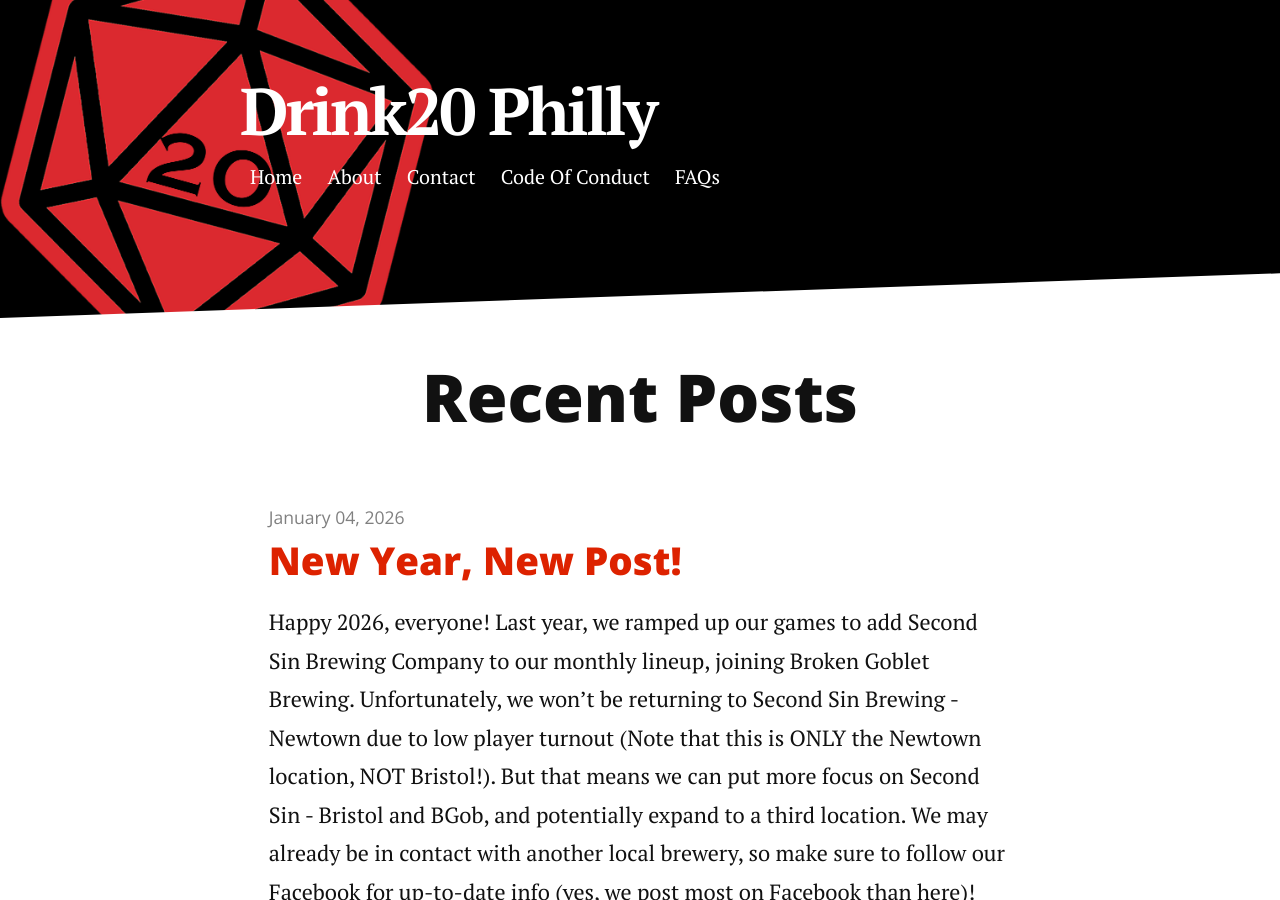
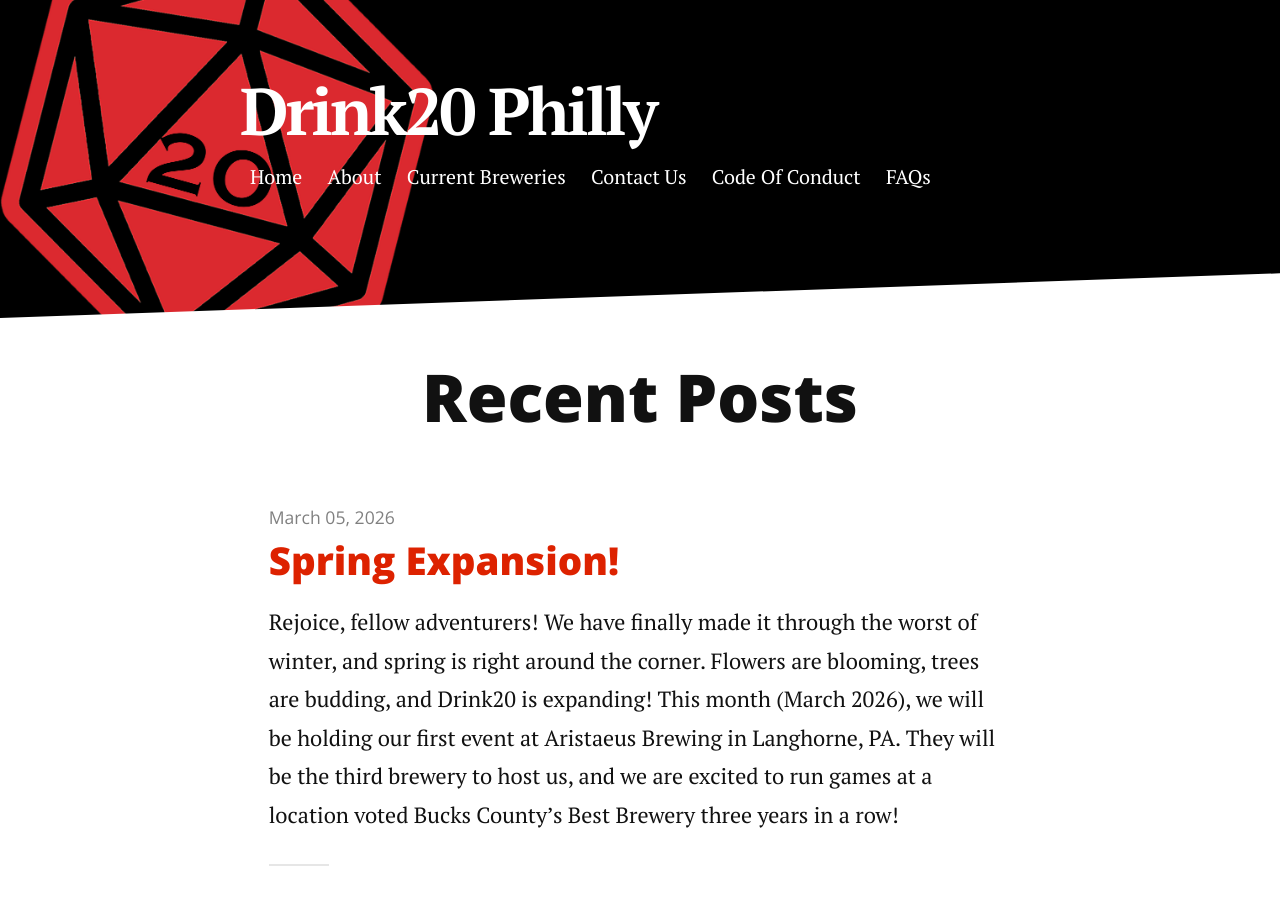
Before and after one commit to jmahlman/drink20.com, a Jekyll site: the page built from index.html, in a window 1280 px wide and 900 px high. Built offline with Jekyll 4.4.1, drawn with Linux system fonts in a browser that asks for light colours; nearby versions of some CDN libraries; the list of posts is cut into pages by our own code.

Commit message:
Big update: Add brewery page, new blog post announcing Aristaeus, update footer to add bluesky

```diff
--- a/_config.yml
+++ b/_config.yml
@@ -24,7 +24,9 @@
       url: /index.html
     - title: About
       url: /about
-    - title: Contact
+    - title: Current Breweries
+      url: /breweries
+    - title: Contact Us
       url: /contact
     - title: Code Of Conduct
       url: /CoC
@@ -33,6 +35,6 @@
 
 social:
     facebook: drink20philly
-    #email: info@drink20.com
+    bluesky: drink20.bsky.social
 
 google_analytics: "G-L3SCGD6NDM"
--- a/_includes/footer.html
+++ b/_includes/footer.html
@@ -10,36 +10,37 @@
 			<ul class="noList">
 				{%- if site.social.facebook -%}
 				<li>
-					<a
-						href="https://www.facebook.com/{{ site.social.facebook }}"
-						target="_blank"
+				<a href="https://www.facebook.com/{{ site.social.facebook }}" target="_blank">
+					<svg
+					xmlns="http://www.w3.org/2000/svg"
+					viewBox="0 0 320 512"
+					style="height:30px;width:30px;"
+					aria-label="Facebook"
 					>
-						<svg
-							id="facebook-square"
-							class="custom-icon"
-							version="1.1"
-							xmlns="http://www.w3.org/2000/svg"
-							xmlns:xlink="http://www.w3.org/1999/xlink"
-							viewBox="0 0 100 100"
-							style="height: 30px; width: 30px;"
-						>
-							<circle
-								class="outer-shape"
-								cx="50"
-								cy="50"
-								r="48"
-								style="opacity: 1;"
-							></circle>
-							<path
-								class="inner-shape"
-								style="opacity: 1;"
-								transform="translate(25,25) scale(0.5)"
-								d="M82.667,1H17.335C8.351,1,1,8.351,1,17.336v65.329c0,8.99,7.351,16.335,16.334,16.335h65.332 C91.652,99.001,99,91.655,99,82.665V17.337C99,8.353,91.652,1.001,82.667,1L82.667,1z M84.318,50H68.375v42.875H50V50h-8.855V35.973 H50v-9.11c0-12.378,5.339-19.739,19.894-19.739h16.772V22.3H72.967c-4.066-0.007-4.57,2.12-4.57,6.078l-0.023,7.594H86.75 l-2.431,14.027V50z"
-							></path>
-						</svg>
-					</a>
+					<path
+						fill="#1877F2"
+						d="M279.14 288l14.22-92.66h-88.91V127.56c0-25.35 12.42-50.06 52.24-50.06H293V6.26S259.36 0 225.36 0C141.09 0 89.09 51.53 89.09 144.72V195.3H0V288h89.09v224h107.36V288z"
+					/>
+					</svg>
+				</a>
 				</li>
-				{%- endif -%} {%- if site.social.twitter -%}
+				{%- endif -%} {%- if site.social.bluesky -%}
+				<li>
+				<a href="https://bsky.app/profile/{{ site.social.bluesky }}" target="_blank">
+					<svg
+					xmlns="http://www.w3.org/2000/svg"
+					viewBox="0 0 600 530"
+					style="height:30px;width:30px;"
+					aria-label="Bluesky"
+					>
+					<path
+						fill="#1DA1F2"
+						d="M135 44c69 52 143 158 165 203 22-45 96-151 165-203 50-38 131-67 131 26 0 19-11 162-17 185-22 79-101 99-172 87 124 21 156 89 88 158-129 132-186-33-201-75-3-8-4-12-4-12s-1 4-4 12c-15 42-72 207-201 75-68-69-36-137 88-158-71 12-150-8-172-87-6-23-17-166-17-185 0-93 81-64 131-26z"
+					/>
+					</svg>
+				</a>
+				</li>
+				{%- endif -%}{%- if site.social.twitter -%}
 				<li>
 					<a
 						href="https://twitter.com/{{ site.social.twitter }}"
--- /dev/null
+++ b/_posts/2026-03-05-spring-expansion.md
@@ -0,0 +1,31 @@
+---
+layout: post
+title: Spring Expansion!
+date: 2026-03-05
+author: Alessa
+image: uploads/posts/2026-03-05-spring-expansion/Aristaeus Drink20.png
+
+---
+Rejoice, fellow adventurers! We have finally made it through the worst of winter, and spring is right around the corner. Flowers are blooming, trees are budding, and Drink20 is expanding! This month (March 2026), we will be holding our first event at [Aristaeus Brewing](https://aristaeusbrewing.com/) in Langhorne, PA. They will be the third brewery to host us, and we are excited to run games at a location voted Bucks County’s Best Brewery three years in a row!
+
+![Aristaeus Logo](/assets/img/breweries/aristaeus-light-web.png)
+
+Our first event at Aristaeus will be on Wednesday, March 25, 2026, from 6:30 to 9:30 pm. More information can be found on [the Facebook event page](https://www.facebook.com/share/14VbkRhx6X2/). We hope to continue at Aristaeus every Fourth Wednesday of the month.
+
+### Our other March events are:
+
+Second Sin Bristol on Thursday, March 12, 2026, from 6-9 pm. More info can be found on that [Facebook Event Page](https://www.facebook.com/share/14VbkRhx6X2/)
+
+Broken Goblet (aka Goblets and Goblins) on Wednesday, March 18, 2026, from 6-9:30 pm. More info can be found [on Facebook as well](https://www.facebook.com/share/1AWtYWmup6/)
+
+Our events are always free to play, and open to all players 18+ years of age. We supply everything players need, including dice, minis, and character sheets, though players are always welcome to bring their own supplies or characters (subject to DM approval).
+
+The best way to know the latest Drink20 news and info is to follow us on [Facebook](https://www.facebook.com/drink20Philly)!
+
+If you have any questions, comments, or concerns, fill out our [contact form](/contact).
+
+We hope to roll some dice with you soon!
+
+Cheers,
+<p class="intro"><span class="dropcap">A</span>lessa</p>
+<br>
--- /dev/null
+++ b/breweries.md
@@ -0,0 +1,16 @@
+---
+layout: default
+title: Our Current Brewery Partners
+---
+
+## Our Current Brewery Partners
+We wouldn't be able to do this without our awesome local brewery partners. Even if you're not coming for a game, you should consider stopping by and supporting these local businesses.
+
+[![Aristaeus Logo](/assets/img/breweries/aristaeus-light-web.png){: width="300"}](https://aristaeusbrewing.com/)
+Every 4th Wednesday @ Langhorne
+
+[![Broken Goblet Logo](/assets/img/breweries/brokengoblet_logo_bw.png){: width="300"}](https://www.brokengoblet.com)
+Every 3rd Wednesday @ The Mixing Room
+
+[![Second Sin Logo](/assets/img/breweries/secondsin.jpg){: width="300"}](https://www.secondsinbrewing.com/)
+Every 2nd Thursday @ Bristol
```
Also changed, not shown: assets/img/breweries/aristaeus-light-web.png (added), assets/img/breweries/brokengoblet_logo_bw.png (added), assets/img/breweries/secondsin.jpg (added), assets/img/uploads/posts/2026-03-05-spring-expansion/Aristaeus Drink20.png (added).
